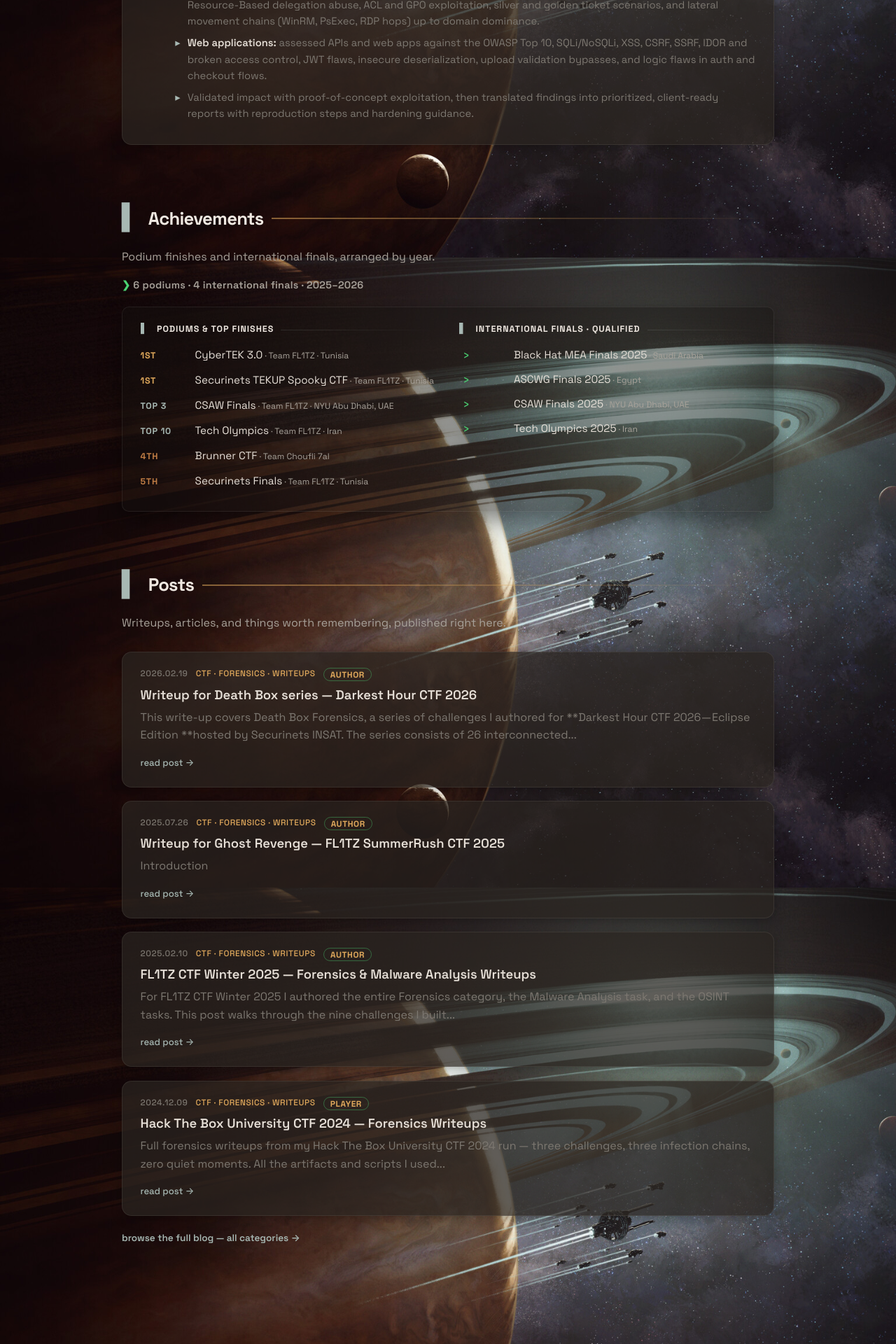
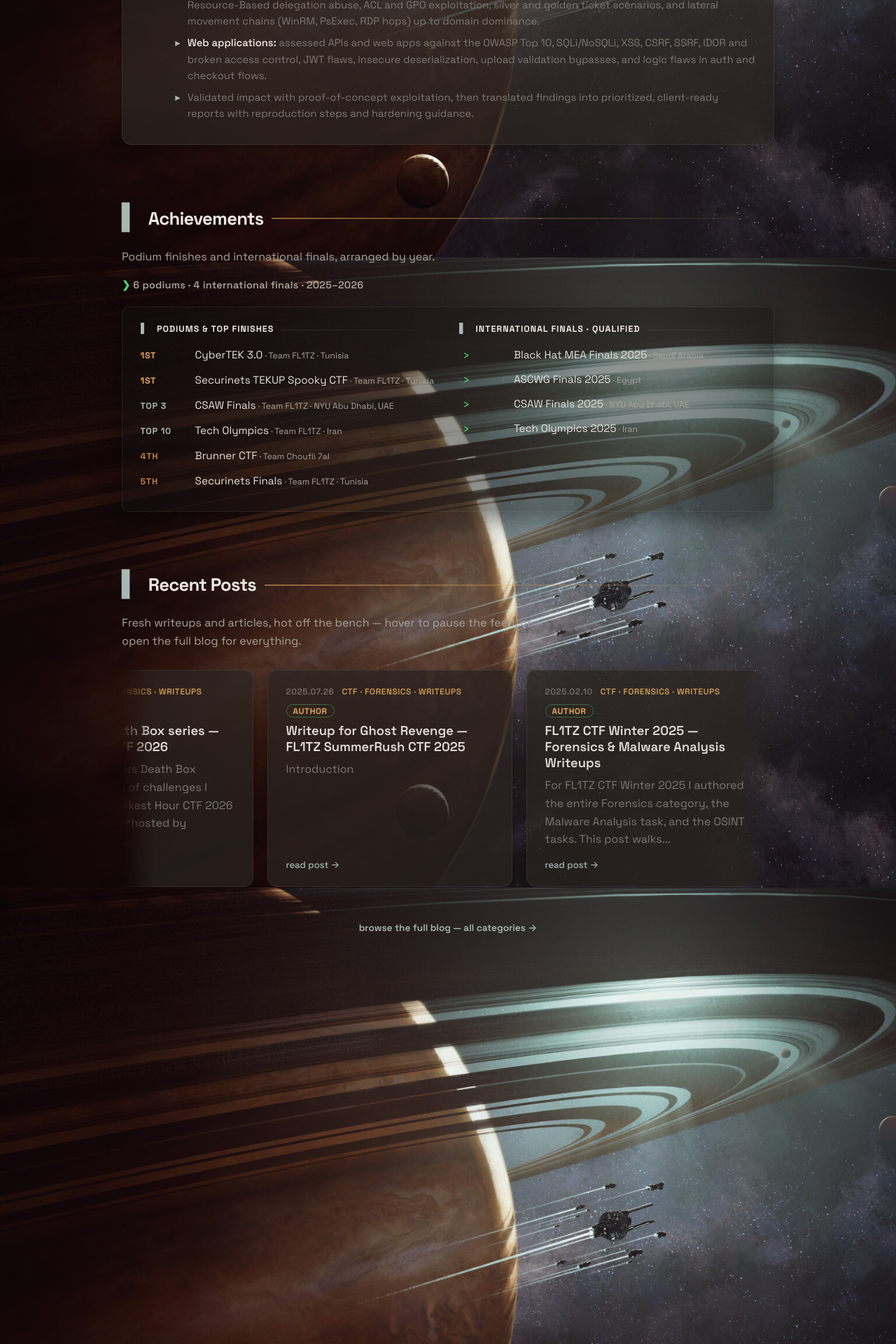
Before and after one commit to 0xZyyz/0xZyyz.github.io, a Jekyll site: the page built from index.html, in a window 1280 px wide. Shown: the part 2332-4252 px from the top of the page at 70% size. Built offline with Jekyll 4.4.1, drawn with Linux system fonts in a browser that asks for light colours.

Commit message:
Replace Posts with auto-scrolling Recent Posts marquee
- Horizontal card row with infinite translateX loop, pause on hover/focus
- Edge fade mask; duplicated group is aria-hidden+inert
- Reduced motion: animation off, single set becomes a scrollable row

```diff
--- a/index.html
+++ b/index.html
@@ -199,24 +199,33 @@ image: /assets/icons/og.png
   </section>
 
   <section id="posts" class="section">
-    <h2 class="section__title">Posts</h2>
-    <p class="section__lede">Writeups, articles, and things worth remembering, published right here.</p>    <div class="post-feed">
-      {% for post in site.posts limit: 5 %}
-      <article class="post-preview">
+    <h2 class="section__title">Recent Posts</h2>
+    <p class="section__lede">Fresh writeups and articles, hot off the bench — hover to pause the feed, or open the full blog for everything.</p>
+    {% capture recent_cards %}
+    {% for post in site.posts limit: 8 %}
+    <article class="post-preview post-preview--card">
       <div class="post-preview__meta">
         <time datetime="{{ post.date | date_to_xmlschema }}">{{ post.date | date: "%Y.%m.%d" }}</time>
         {% if post.categories.size > 0 %}<span>{{ post.categories | join: " · " }}</span>{% endif %}
         {% if post.role %}<span class="post-preview__role">{{ post.role }}</span>{% endif %}
       </div>
       <h3><a href="{{ post.url | relative_url }}">{{ post.title }}</a></h3>
-        <p>{{ post.excerpt | strip_html | truncatewords: 28 }}</p>
+      <p>{{ post.excerpt | strip_html | truncatewords: 22 }}</p>
       <a class="post-preview__read" href="{{ post.url | relative_url }}">read post <span aria-hidden="true">→</span></a>
     </article>
+    {% endfor %}
+    {% endcapture %}
+    {% if site.posts.size > 0 %}
+    <div class="marquee" role="region" aria-label="Recent posts carousel">
+      <div class="marquee__track">
+        {{ recent_cards }}
+        <div class="marquee__group" aria-hidden="true" inert>{{ recent_cards }}</div>
+      </div>
+    </div>
     {% else %}
     <p class="post-feed__empty">No posts published yet. Check back soon.</p>
-      {% endfor %}
-    </div>
-    <a class="post-feed__all" href="{{ '/blog/' | relative_url }}">browse the full blog — all categories <span aria-hidden="true">→</span></a>
+    {% endif %}
+    <p class="posts-archive"><a class="post-feed__all" href="{{ '/blog/' | relative_url }}">browse the full blog — all categories <span aria-hidden="true">→</span></a></p>
   </section>
 
 </main>
--- a/style.css
+++ b/style.css
@@ -1034,6 +1034,41 @@ body { padding-top: 42px; }
 }
 .post-feed__all:hover { color: var(--accent-hover); }
 
+.posts-archive { margin: 1.7rem 0 0; text-align: center; }
+
+/* ---- recent posts marquee ---- */
+.marquee {
+  overflow: hidden;
+  -webkit-mask-image: linear-gradient(90deg, transparent, #000 5%, #000 95%, transparent);
+  mask-image: linear-gradient(90deg, transparent, #000 5%, #000 95%, transparent);
+}
+
+.marquee__group { display: contents; }
+
+.marquee__track {
+  display: flex;
+  width: max-content;
+  animation: marquee-scroll 42s linear infinite;
+}
+
+.marquee:hover .marquee__track,
+.marquee:focus-within .marquee__track { animation-play-state: paused; }
+
+@keyframes marquee-scroll {
+  from { transform: translateX(0); }
+  to   { transform: translateX(-50%); }
+}
+
+.post-preview--card {
+  flex: 0 0 auto;
+  width: clamp(270px, 32vw, 350px);
+  margin-right: 1.25rem;
+  display: flex;
+  flex-direction: column;
+}
+
+.post-preview--card .post-preview__read { margin-top: auto; }
+
 /* ---- blog archive ---- */
 .blog-cmd {
   margin: -0.6rem 0 1.4rem;
@@ -1333,4 +1368,7 @@ body { padding-top: 42px; }
   .nf-cava i { animation: none; height: 14px; }
   .social-dock { animation: none; transform: translate(0, 0); }
   .social-dock .nf-social-btn { animation: none; opacity: 1; }
+  .marquee { overflow-x: auto; padding-bottom: 0.5rem; }
+  .marquee__track { animation: none; }
+  .marquee__group { display: none; }
 }
```
Lines whose indentation alone changed are shown as unchanged.
